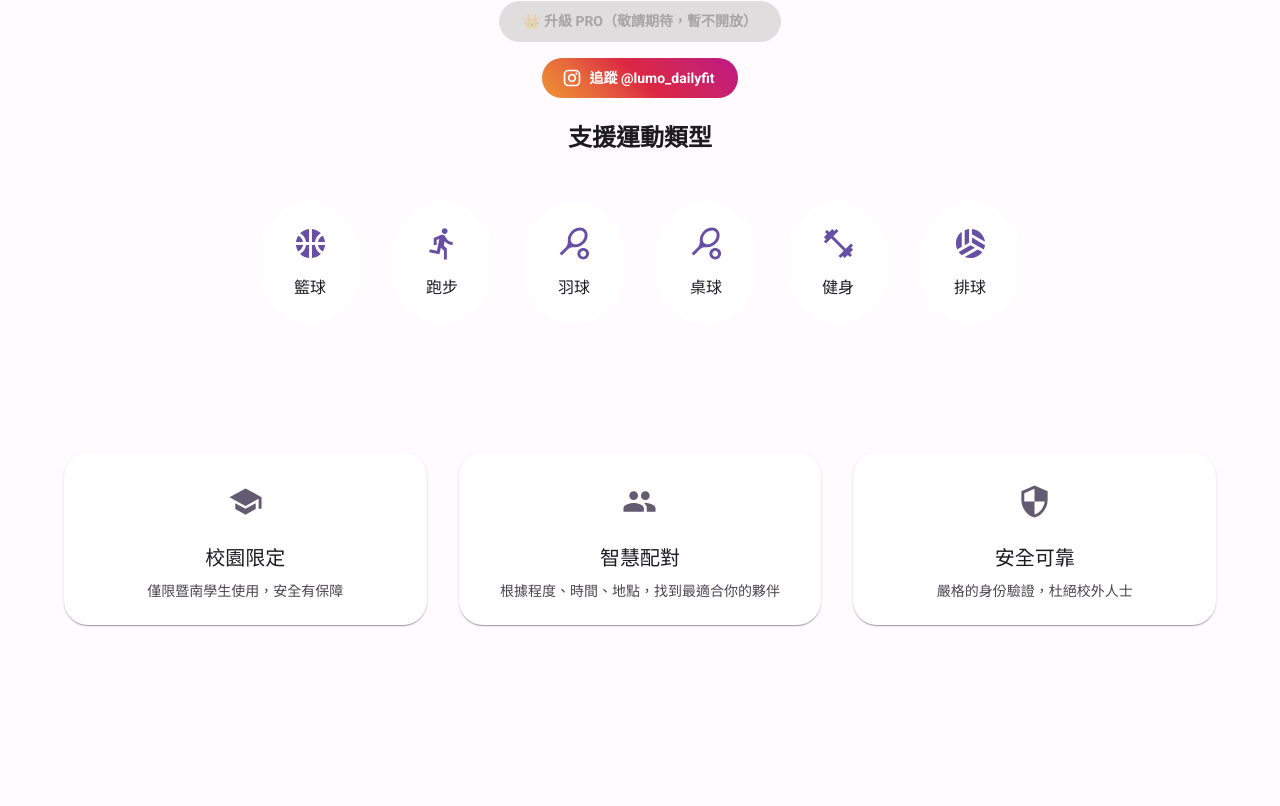
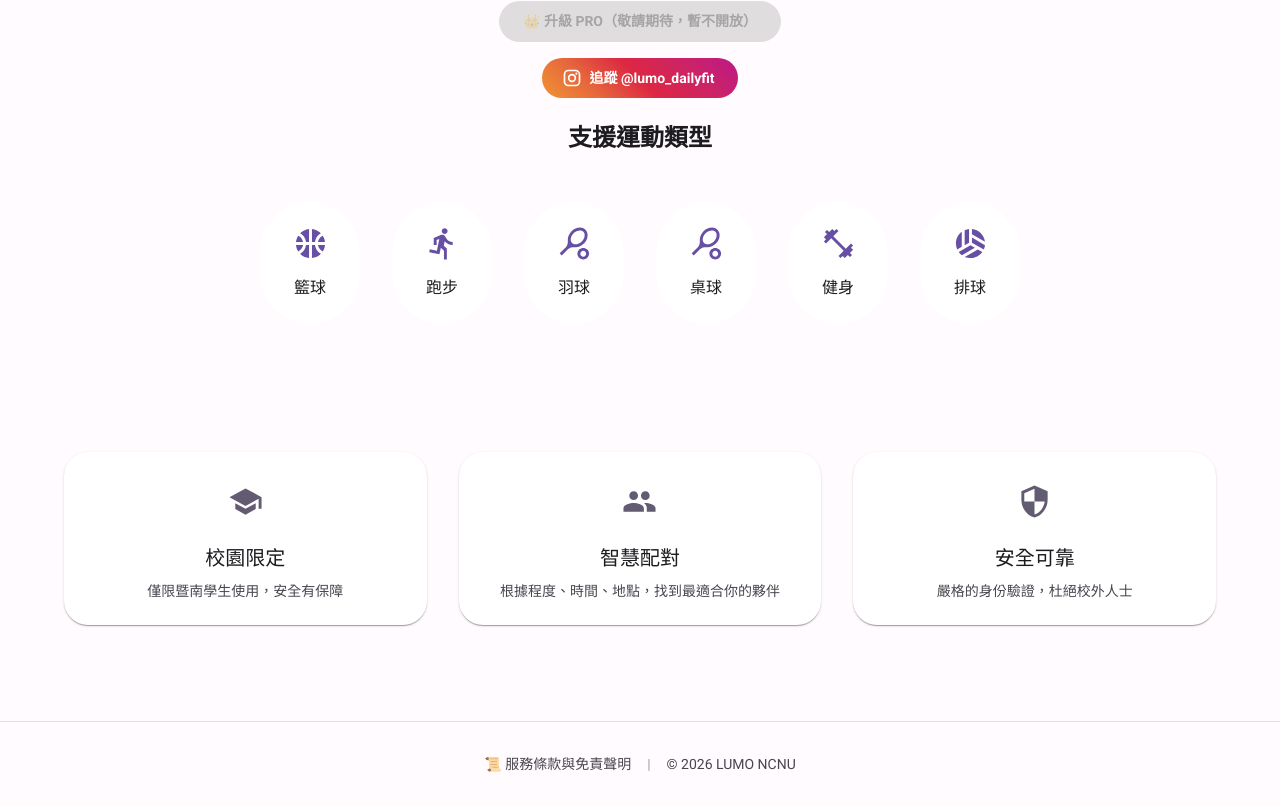
Before and after one commit to DONGHANK-001/lumo-ncnu, a Next.js app in the folder frontend/: page / in a window 1280 px wide. Shown: the part 979-1785 px from the top of the page. Before the commit the page ends 1668 px from the top, so only its background shows below. Built offline with nearby package versions, Linux system fonts and the light colour scheme; no server answers.

Commit message:
feat: terms viewer with agreement timestamp on homepage footer

```diff
--- a/frontend/src/app/components/OnboardingDialog.tsx
+++ b/frontend/src/app/components/OnboardingDialog.tsx
@@ -48,7 +48,7 @@ const DEPARTMENTS = [
     '其他',
 ];
 
-const DISCLAIMER_TEXT = `LUMO 運動揪團平台使用者免責聲明
+export const DISCLAIMER_TEXT = `LUMO 運動揪團平台使用者免責聲明
 
 一、平台性質與責任範圍
 本平台「LUMO」（以下簡稱「本平台」）僅提供國立暨南國際大學校內使用者之運動揪團媒合服務，不涉及任何運動活動之組織、管理或監督。本平台不對任何因使用本服務所產生之直接或間接損害負擔法律責任。
--- a/frontend/src/app/page.tsx
+++ b/frontend/src/app/page.tsx
@@ -22,7 +22,8 @@ import {
     DialogTitle,
     DialogContent,
     DialogActions,
-    TextField
+    TextField,
+    Divider
 } from '@mui/material';
 import {
     SportsBasketball,
@@ -47,6 +48,7 @@ import { useState, useEffect } from 'react';
 import { useThemeMode } from '@/theme/ThemeModeContext';
 import { getSocket } from '@/lib/socket';
 import OnboardingDialog from './components/OnboardingDialog';
+import { DISCLAIMER_TEXT } from './components/OnboardingDialog';
 
 const SPORTS = [
     { icon: <SportsBasketball fontSize="large" />, name: '籃球' },
@@ -172,6 +174,7 @@ export default function LandingPage() {
 
     // Fetch Last Month's Top 3 Departments
     const [lastMonthTopDepts, setLastMonthTopDepts] = useState<any[]>([]);
+    const [termsOpen, setTermsOpen] = useState(false);
     useEffect(() => {
         const fetchLastMonth = async () => {
             try {
@@ -580,6 +583,43 @@ export default function LandingPage() {
                     </Button>
                 </DialogActions>
             </Dialog>
+            {/* Terms Dialog */}
+            <Dialog open={termsOpen} onClose={() => setTermsOpen(false)} maxWidth="sm" fullWidth scroll="paper">
+                <DialogTitle sx={{ fontWeight: 'bold' }}>📜 服務條款與免責聲明</DialogTitle>
+                <DialogContent dividers>
+                    <Box sx={{ whiteSpace: 'pre-wrap', lineHeight: 1.8, fontSize: '0.85rem' }}>
+                        {DISCLAIMER_TEXT}
+                    </Box>
+                    {user?.disclaimerAcceptedAt && (
+                        <Box sx={{ mt: 3, p: 2, bgcolor: 'action.hover', borderRadius: 2 }}>
+                            <Typography variant="body2" color="text.secondary">
+                                ✅ 您已於 <strong>{new Date(user.disclaimerAcceptedAt).toLocaleString('zh-TW', { year: 'numeric', month: '2-digit', day: '2-digit', hour: '2-digit', minute: '2-digit' })}</strong> 同意此條款
+                            </Typography>
+                        </Box>
+                    )}
+                </DialogContent>
+                <DialogActions>
+                    <Button onClick={() => setTermsOpen(false)}>關閉</Button>
+                </DialogActions>
+            </Dialog>
+
+            {/* Footer */}
+            <Box sx={{ py: 4, textAlign: 'center', borderTop: '1px solid', borderColor: 'divider', mt: 4 }}>
+                <Stack direction="row" spacing={2} justifyContent="center" alignItems="center">
+                    <Typography
+                        variant="body2"
+                        color="text.secondary"
+                        sx={{ cursor: 'pointer', '&:hover': { textDecoration: 'underline' } }}
+                        onClick={() => setTermsOpen(true)}
+                    >
+                        📜 服務條款與免責聲明
+                    </Typography>
+                    <Typography variant="body2" color="text.disabled">|</Typography>
+                    <Typography variant="body2" color="text.secondary">
+                        © 2026 LUMO NCNU
+                    </Typography>
+                </Stack>
+            </Box>
         </Box>
     );
 }
```
Also changed, not shown: 2 other files (tests, documents, lock files or other folders).
